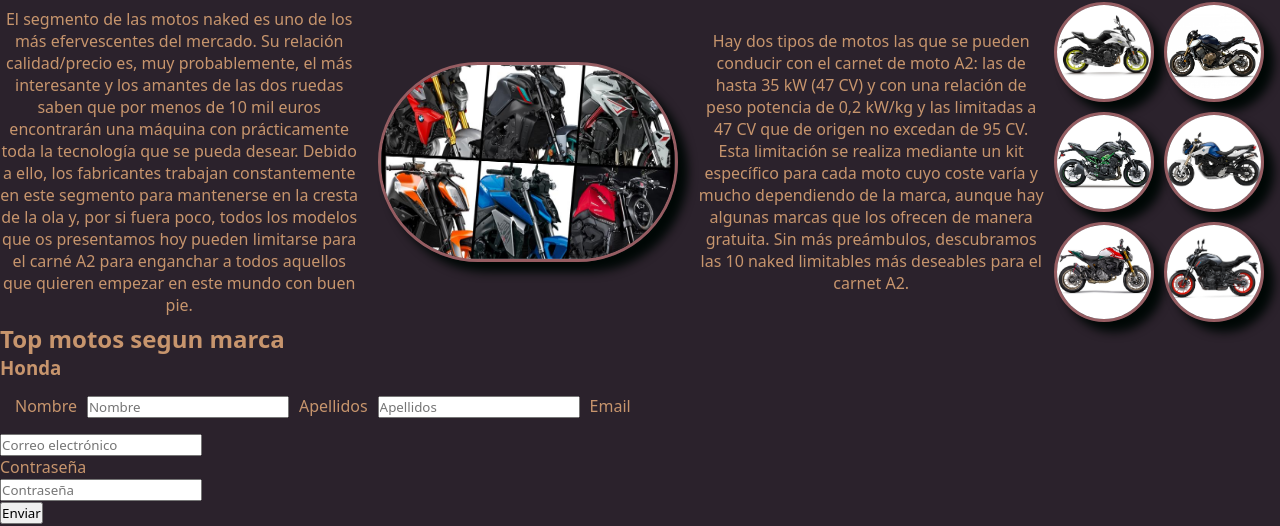
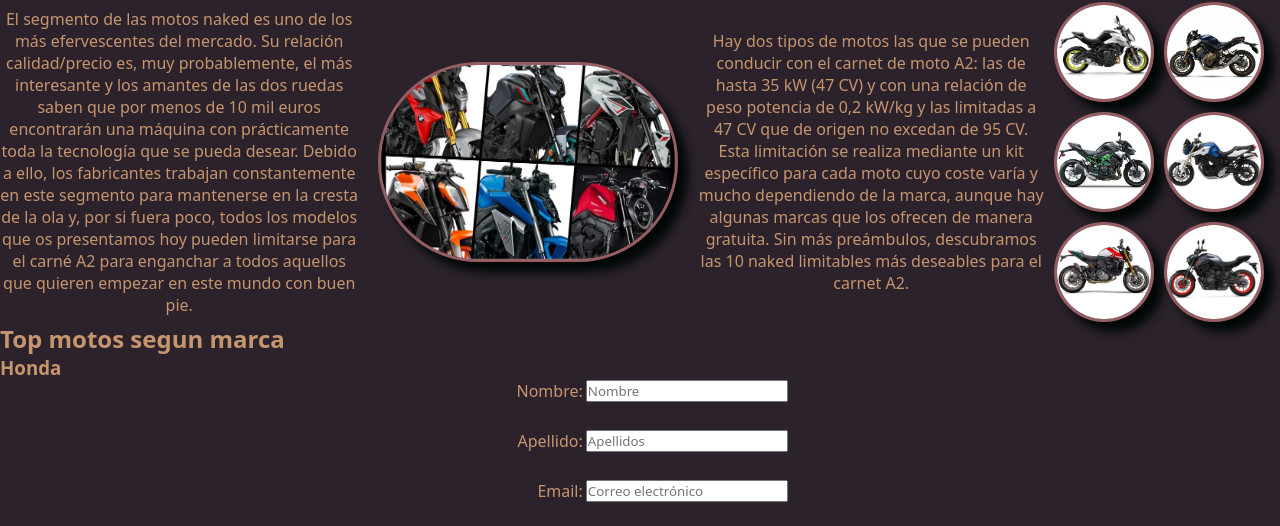
Before and after one commit to RafitaFuenla/HTML-CSS, a plain HTML site: page index.html in a window 1280 px wide. Shown: the part 252-778 px from the top of the page. Drawn offline with Linux system fonts and the light colour scheme; a web font is replaced by a local one.

Commit message:
seguimos

```diff
--- a/index.html
+++ b/index.html
@@ -96,22 +96,29 @@
           <div></div>
           <div></div>
         </section>
-        <div id="formulario">
-          <div class="columna1">Nombre</div>
-          <div class="columna2"><input type="text" placeholder="Nombre" /></div>
-          <div class="columna1">Apellidos</div>
-          <div class="columna2"><input type="text" placeholder="Apellidos" /></div>
-          Email</div>
-          <div class="columna2"><input type="email" placeholder="Correo electrónico" /></div>
-          <div class="columna1">Contraseña</div>
-          <div class="columna2"><input type="password" placeholder="Contraseña" /></div>
+
+        <div class="formulario">
+          <div class="columna1">
+            <label>Nombre:</label><br />
+            <label>Apellido:</label><br />
+            <label>Email:</label><br />
+            <label>Contraseña:</label><br />
+          </div>
+
+          <div class="columna2">
+            <input type="text" placeholder="Nombre" /><br />
+            <input type="text" placeholder="Apellidos" /><br />
+            <input type="email" placeholder="Correo electrónico" /><br />
+            <input type="password" placeholder="Contraseña" /><br />
+          </div>
+        </div>
+        <div class="enviar">
           <input type="submit" value="Enviar" />
         </div>
       </article>
     </main>
     <!-- -------------------------FORMULARIO------------------------- -->
     <footer>
-
       <nav id="mensajerias">
         <a href="https://www.instagram.com/rafitafuenla?utm_source=qr"
           ><img src="./assets/ico/IcoInsta.png" alt="Instagram"
--- a/style.css
+++ b/style.css
@@ -155,17 +155,34 @@ div > img {
   border: 3px solid var(--rtc--secundary-color);
 }
 
-#formulario {
-  margin: 15px;
+.formulario {
   display: flex;
-
- /*  justify-items: center; */
- gap: 10px;
+  /*   padding: 10px; */
+  /*   border-radius: 20px; */
+  /*  width: fit-content; */
+  gap: 3px;
+  align-items: center;
+  justify-content: center;
 }
 
-#formulario > input {
-  border: 2px solid #000000;
-  border-radius: 5px;
+.columna1,
+.columna2 {
+  display: flex;
+  flex-direction: column;
+  gap: 3px;
+  border-radius: 5px; */
+}
+
+.columna1 {
+  display: flex;
+  align-items: end;
+}
+
+.enviar {
+  display: flex;
+  justify-content: center;
+  margin-top: 3px;
+
 }
 
 #mensajerias {
```
